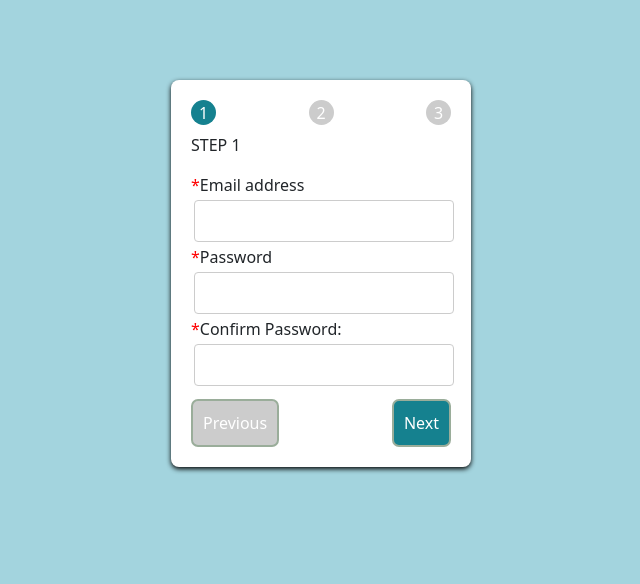
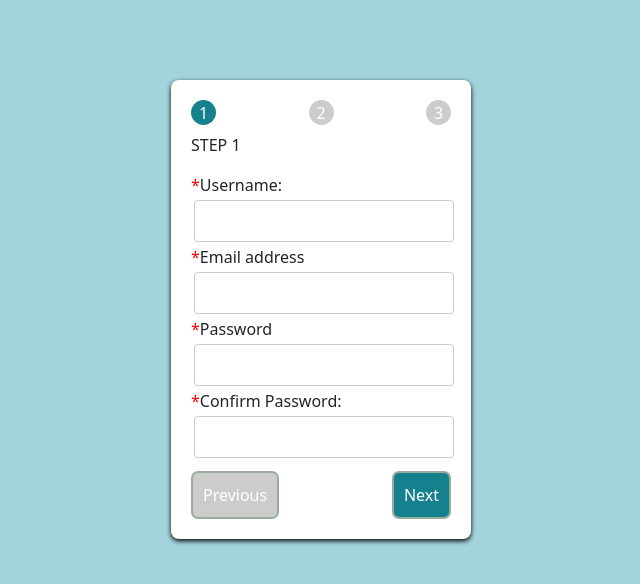
Before and after one commit to swiz07/coursework2_software, a Django app: page /register/ in a window 1280 px wide. Shown: the part 85-669 px from the top of the page, without its empty margins (359-999 px from the left). Run offline with Django 5.2, Linux system fonts and the light colour scheme.

Commit message:
Modified the register.html,script.js and views.py

```diff
--- a/health_check/static/health_check/css/style.css
+++ b/health_check/static/health_check/css/style.css
@@ -197,6 +197,7 @@ button[disabled]{
     background:rgb(255, 215, 104);
 }
 
+
 /* The message box is shown when the user clicks on the password field */
 #message {
     display:none;
@@ -207,33 +208,27 @@ button[disabled]{
     margin-top: 10px;
   }
 
-  #message h3{
-    font-size: 17px;
+  #message p {
+    padding: 5px 5px;
+    font-size: 15px;
+    display:inline;
   }
 
-  #message p {
-    padding: 10px 35px;
+  #message h3{
     font-size: 16px;
   }
 
-  /*when the condition for password is wrong it shows red text with a ✔ symbol*/
+  /* Add a green text color and a checkmark when the requirements are right */
   .valid {
     color: green;
   }
 
   .valid:before {
     position: relative;
-    left: -30px;
     content: "✔";
   }
 
-  /*when the condition for password is wrong it shows red text with a ✖ symbol*/
+  /* Add a red text color and an "x" when the requirements are wrong */
   .invalid {
     color: red;
   }
-
-  .invalid:before {
-    position: relative;
-    left: -30px;
-    content: "✖";
-  }
--- a/health_check/static/health_check/js/script.js
+++ b/health_check/static/health_check/js/script.js
@@ -14,6 +14,12 @@ function showStep(step){
     document.getElementById('prev-btn').disabled=step===1;
     document.getElementById('next-btn').innerHTML=step===3?
     'Finish': 'Next';
+    if(step ===3){
+      document.getElementById('next-btn').type='submit';
+    }
+    else{
+      document.getElementById('next-btn').type='button';
+    }
 }
 
 
@@ -36,6 +42,36 @@ function nextStep(){
         return;
     }
 
+    if(currentStep===1){
+      let username=document.querySelector('[name="username"]').value;
+      let email=document.querySelector('[name="email"]').value;
+      let password=document.querySelector('[name="password"]').value;
+      let confirmPassword=document.querySelector('[name="confirm-password"]').value;
+
+      if(!username || !email || !password || !confirmPassword){
+        document.getElementById("result").innerHTML="Please fill in all the required fields in step 1";
+        return;
+      }
+    }
+
+    if(currentStep===2){
+      let role=document.querySelector('input[name="role"]:checked');
+      if(!role){
+        document.getElementById("result").innerHTML="Please enter the required role for step 2";
+        return;
+      }
+    }
+
+    if(currentStep===3){
+      let name=document.querySelector('[name="name"]').value;
+      let phone=document.querySelector('[name="phone"]').value;
+      let address=document.querySelector('[name="address"]').value;
+
+      if(!name || !phone || !address){
+        document.getElementById("result").innerHTML="Please fill in all the required fields in step 3";
+        return;
+      }
+    }
     if(currentStep <3){
         currentStep++;
         showStep(currentStep);
--- a/health_check/templates/health_check/register.html
+++ b/health_check/templates/health_check/register.html
@@ -31,6 +31,9 @@
                 </div>
                 <div class="step active" id="step1">
                     <p class="mt-2">STEP 1</p>
+                    <label for="username" class="required d-block">Username:</label>
+                    <input type="text" name="username" required>
+
                     <label for="email" class="required d-block">Email address</label>
                     <input type="email" name="email" id="email" required>
 
@@ -46,7 +49,7 @@
                       </div>
 
                     <label for="password" minlength="8" class="required d-block">Confirm Password:</label>
-                    <input type="password" name="confirm-password">
+                    <input type="password" name="confirm-password" required>
                 </div>
                 <div class="step" id="step2">
                     <p>STEP 2</p>
@@ -85,13 +88,13 @@
                 <div class="step" id="step3">
                     <p>STEP 3</p>
                     <label for="name" class="required d-block">Name:</label>
-                    <input type="text" name="name">
+                    <input type="text" name="name" required>
 
                     <label for="phone" class="required d-block">Phone Number:</label>
-                    <input type="tel" name="phone" placeholder="+44" required size="20" >
+                    <input type="number" name="phone" placeholder="+44" required size="20" >
 
                     <label for="address" class="required d-block">Address:</label>
-                    <input type="text" name="name">
+                    <input type="text" name="address" required>
                 </div>
                 <div class="buttons">
                     <button type="button" id="prev-btn" onclick="prevStep()" disabled>Previous</button>
--- a/health_check/views.py
+++ b/health_check/views.py
@@ -18,6 +18,7 @@ def register(request):
 
 # Home page view
 def home(request):
-    return render(request, 'home.html')  # Make sure the template path is correct
+    return render(request, 'home.html')
+
 def enghome(request):
     return render(request, 'enghome.html')
```
